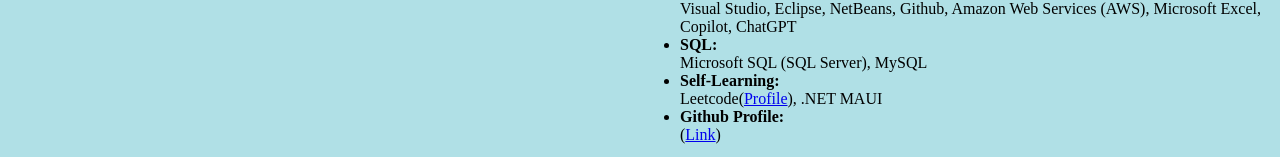
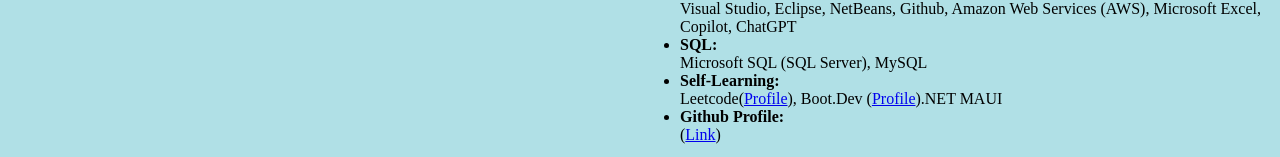
Before and after one commit to zhengheetong/zhengheetong.github.io, a plain HTML site: page index.html in a window 1280 px wide. Shown: the part 1194-1351 px from the top of the page. Drawn offline with Linux system fonts and the light colour scheme.

Commit message:
Update index.html

```diff
--- a/index.html
+++ b/index.html
@@ -171,7 +171,7 @@
 				<li><span style="font-weight:bold">Framework:</span><br>.NET, ASP.NET Core, WinForm, WPF, Avalonia, Newtonsoft.JSON</li>
 				<li><span style="font-weight:bold">Tools:</span><br>Visual Studio, Eclipse, NetBeans, Github, Amazon Web Services (AWS), Microsoft Excel, Copilot, ChatGPT</li>
 				<li><span style="font-weight:bold">SQL:</span><br>Microsoft SQL (SQL Server), MySQL</li>
-				<li><span style="font-weight:bold">Self-Learning:</span><br>Leetcode(<a href = "https://leetcode.com/u/zhenghee535/">Profile</a>), .NET MAUI</li>
+				<li><span style="font-weight:bold">Self-Learning:</span><br>Leetcode(<a href = "https://leetcode.com/u/zhenghee535/">Profile</a>), Boot.Dev (<a href = "https://www.boot.dev/u/tzh535">Profile</a>).NET MAUI</li>
 				<li><span style="font-weight:bold">Github Profile:</span><br>(<a href = "https://github.com/zhengheetong/">Link</a>)</li>
 			</ul>
 			</p>
```
